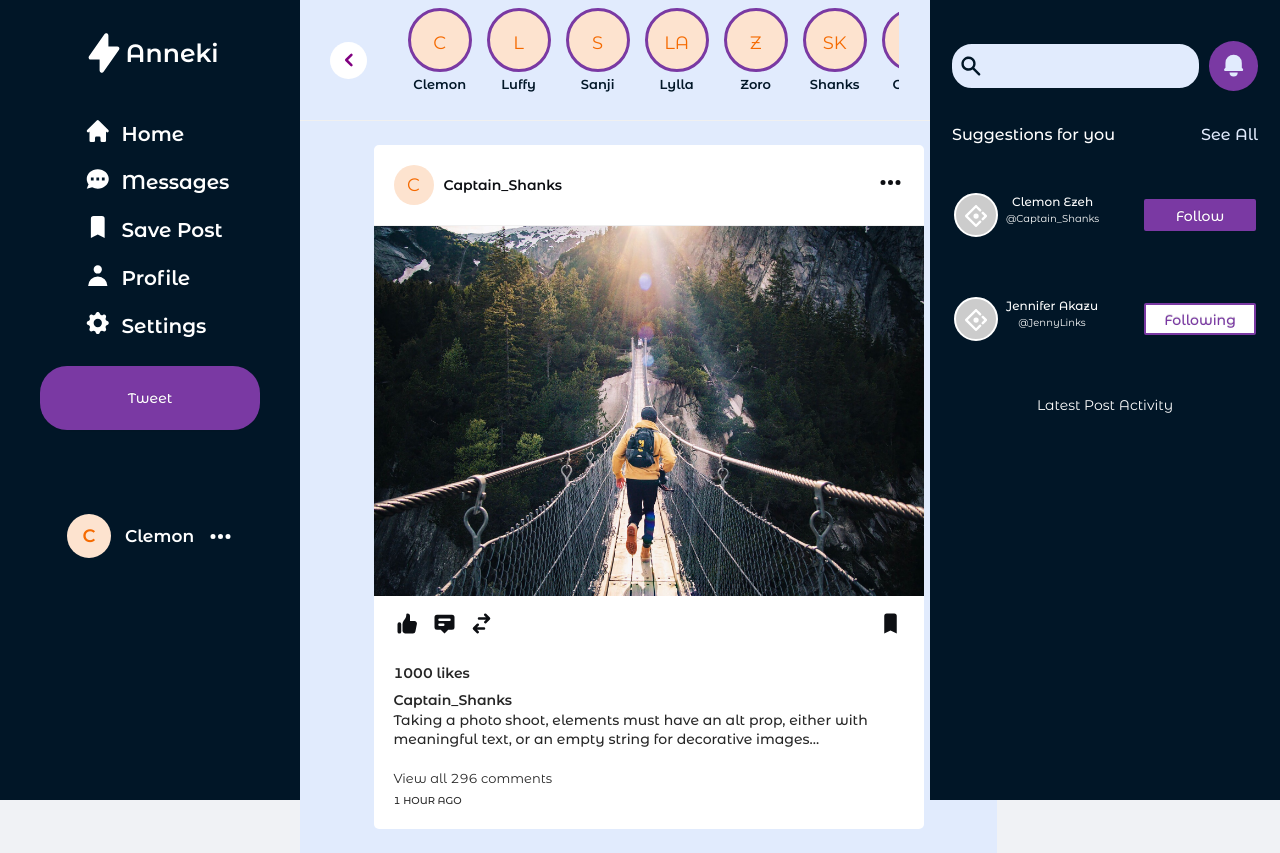
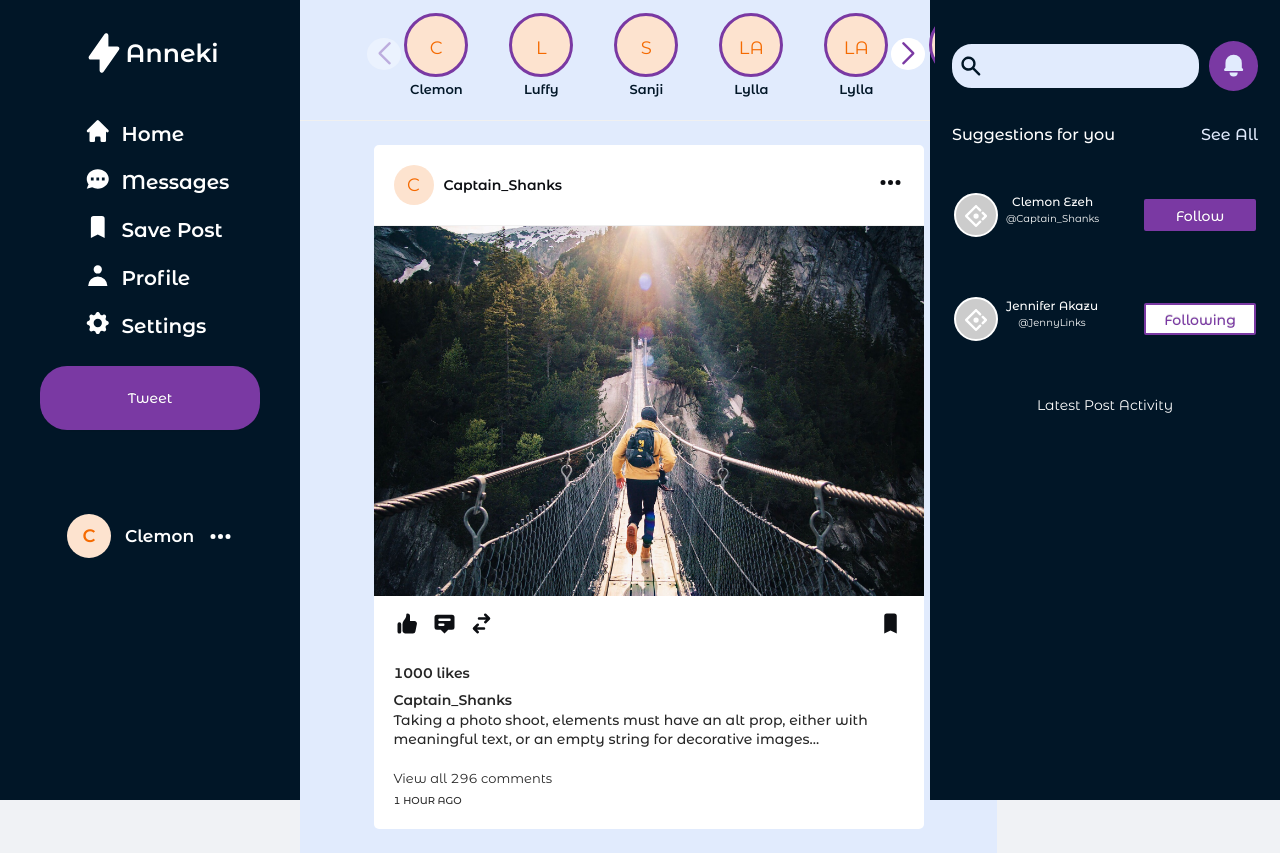
Before and after one commit to Clemon1/Anneki, a React (Create React App) app: page / in a window 1280 px wide. Built offline with nearby package versions, Linux system fonts and the light colour scheme.

Commit message:
commit on master

```diff
--- a/package.json
+++ b/package.json
@@ -14,6 +14,7 @@
     "react-dom": "^18.1.0",
     "react-router-dom": "^6.3.0",
     "react-scripts": "5.0.1",
+    "swiper": "^8.2.2",
     "web-vitals": "^2.1.4"
   },
   "scripts": {
--- a/src/App.css
+++ b/src/App.css
@@ -375,3 +375,50 @@
   font-size: 10px;
   font-weight: 500;
 }
+.Swipper-container {
+  width: 100%;
+}
+
+.swiper-button-prev,
+.swiper-rtl .swiper-button-next {
+  left: 5px !important;
+  width: 6% !important;
+  color: rgb(122 57 163) !important;
+  height: 32px !important;
+  background: #ffffff !important;
+  border-radius: 100%;
+}
+.swiper-button-next,
+.swiper-rtl .swiper-button-prev {
+  right: 10px;
+  left: auto;
+  width: 6% !important;
+  color: rgb(122 57 163) !important;
+  height: 32px !important;
+  background: #ffffff !important;
+  border-radius: 100%;
+}
+
+.swiper-button-next:after,
+.swiper-button-prev:after {
+  font-family: swiper-icons;
+  font-size: 22px !important;
+  font-weight: 900;
+  text-transform: none !important;
+  letter-spacing: 0;
+  font-variant: initial;
+  line-height: 1;
+}
+.swiper-slide {
+  width: 95px !important;
+}
+.swiper {
+  margin-left: auto;
+  margin-right: auto;
+  width: 90% !important;
+  position: relative;
+  overflow: hidden;
+  list-style: none;
+  padding: 2px 27px !important;
+  z-index: 1;
+}
--- a/src/App.js
+++ b/src/App.js
@@ -4,14 +4,19 @@ import "antd/dist/antd.min.css";
 import { Avatar, Button } from "antd";
 import LeftSidebar from "./Components/leftSidebar";
 import Rightsidebar from "./Components/rightSidebar";
-import { AntDesignOutlined } from "@ant-design/icons";
+// Import Swiper React components
+import { Navigation } from "swiper";
+import { Swiper, SwiperSlide } from "swiper/react";
+
+// Import Swiper styles
+import "swiper/css";
+import "swiper/css/navigation";
+import "swiper/css/scrollbar";
 import { Layout, Divider } from "antd";
 import instaimage from "../src/Images/instaPic.jpg";
 import {
   AnnotationIcon,
   BookmarkIcon,
-  ChevronLeftIcon,
-  ChevronRightIcon,
   DotsHorizontalIcon,
   SwitchHorizontalIcon,
   ThumbUpIcon,
@@ -40,12 +45,14 @@ function App() {
               alignItems: "center",
               background: "#E1EBFD",
             }}>
-            <span className='iconCaurselBody'>
-              {" "}
-              <ChevronLeftIcon className='iconsColorCaurosel' />{" "}
-            </span>
-            <ul className='caurosel'>
-              <li className='items'>
+            <Swiper
+              modules={[Navigation]}
+              spaceBetween={10}
+              slidesPerView={5}
+              navigation
+              onSlideChange={() => console.log("slide change")}
+              onSwiper={(swiper) => console.log(swiper)}>
+              <SwiperSlide>
                 <span className='storyProfile'>
                   <Avatar
                     size={64}
@@ -58,9 +65,8 @@ function App() {
                   </Avatar>
                   <h2> Clemon</h2>
                 </span>
-              </li>
-              <li className='items'>
-                {" "}
+              </SwiperSlide>
+              <SwiperSlide>
                 <span className='storyProfile'>
                   <Avatar
                     size={64}
@@ -73,8 +79,9 @@ function App() {
                   </Avatar>
                   <h2> Luffy</h2>
                 </span>
-              </li>
-              <li className='items'>
+              </SwiperSlide>
+              <SwiperSlide>
+                {" "}
                 <span className='storyProfile'>
                   <Avatar
                     size={64}
@@ -87,8 +94,8 @@ function App() {
                   </Avatar>
                   <h2> Sanji</h2>
                 </span>
-              </li>
-              <li className='items'>
+              </SwiperSlide>
+              <SwiperSlide>
                 {" "}
                 <span className='storyProfile'>
                   <Avatar
@@ -102,9 +109,8 @@ function App() {
                   </Avatar>
                   <h2> Lylla</h2>
                 </span>
-              </li>
-              <li className='items'>
-                {" "}
+              </SwiperSlide>
+              <SwiperSlide>
                 <span className='storyProfile'>
                   <Avatar
                     size={64}
@@ -113,13 +119,12 @@ function App() {
                       color: "#f56a00",
                       backgroundColor: "#fde3cf",
                     }}>
-                    Z
+                    LA
                   </Avatar>
-                  <h2> Zoro</h2>
+                  <h2> Lylla</h2>
                 </span>
-              </li>
-              <li className='items'>
-                {" "}
+              </SwiperSlide>
+              <SwiperSlide>
                 <span className='storyProfile'>
                   <Avatar
                     size={64}
@@ -128,12 +133,12 @@ function App() {
                       color: "#f56a00",
                       backgroundColor: "#fde3cf",
                     }}>
-                    SK
+                    LA
                   </Avatar>
-                  <h2>Shanks</h2>
+                  <h2> Lylla</h2>
                 </span>
-              </li>
-              <li className='items'>
+              </SwiperSlide>
+              <SwiperSlide>
                 <span className='storyProfile'>
                   <Avatar
                     size={64}
@@ -142,29 +147,12 @@ function App() {
                       color: "#f56a00",
                       backgroundColor: "#fde3cf",
                     }}>
-                    OD
+                    LA
                   </Avatar>
-                  <h2> Odera</h2>
+                  <h2> Lylla</h2>
                 </span>
-              </li>
-              <li className='items'>
-                <span className='storyProfile'>
-                  <Avatar
-                    size={64}
-                    style={{
-                      border: "#7a39a3 3px solid",
-                      color: "#f56a00",
-                      backgroundColor: "#fde3cf",
-                    }}>
-                    KC
-                  </Avatar>
-                  <h2> KC Unive..</h2>
-                </span>
-              </li>
-            </ul>
-            <span className='iconCaurselBody'>
-              <ChevronRightIcon className='iconsColorCaurosel' />
-            </span>
+              </SwiperSlide>
+            </Swiper>
           </Header>
           <Divider
             style={{
```
Also changed, not shown: 1 other file (tests, documents, lock files or other folders).
